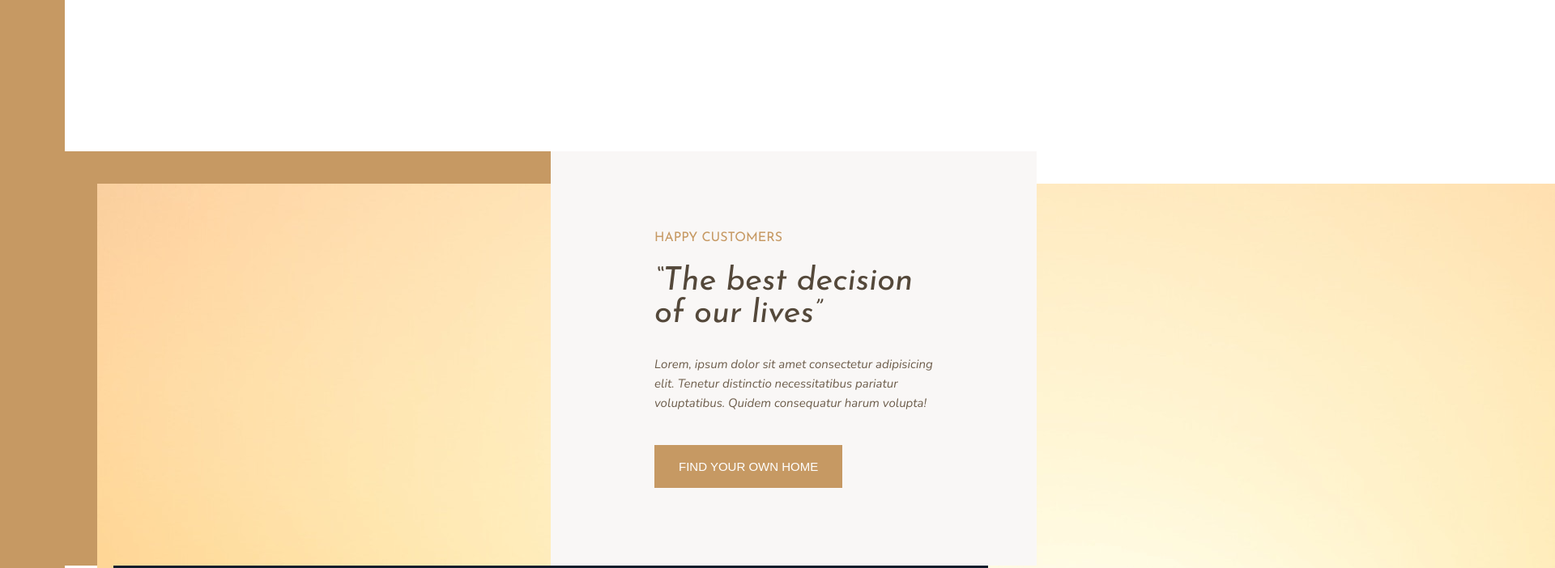
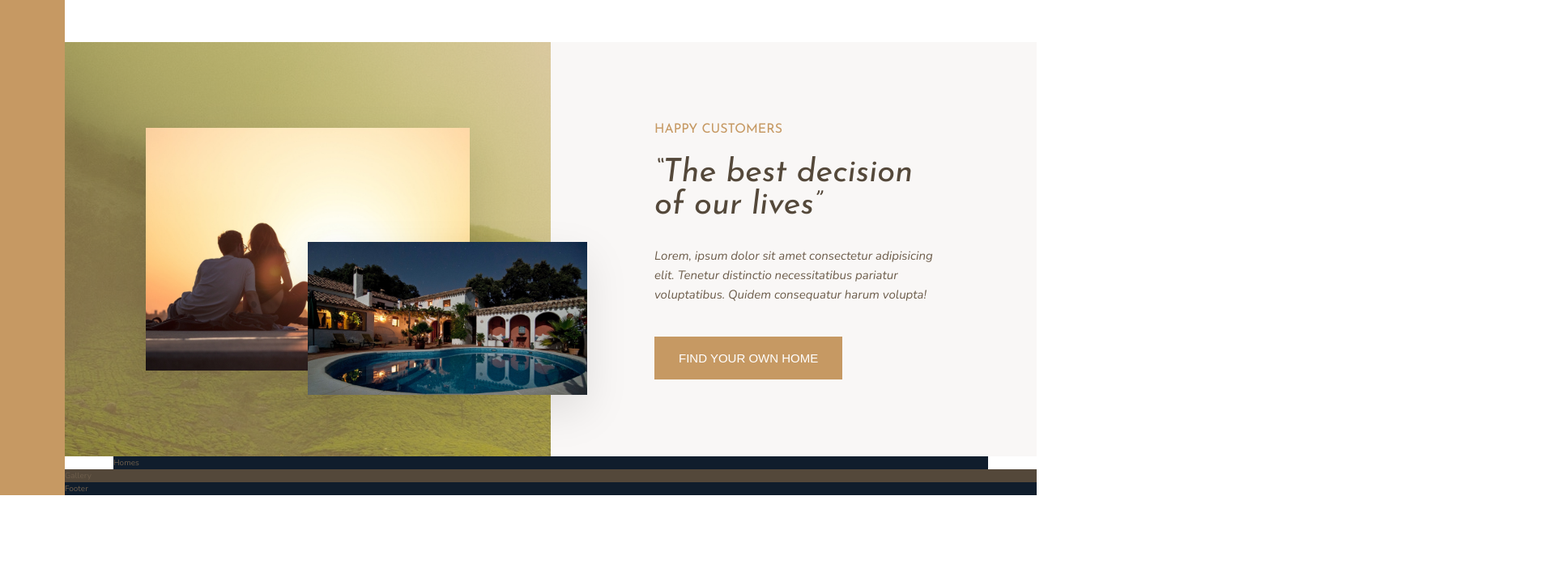
Before and after one commit to erhanertem/Website-Nexter, a website: page index.html in a window 1280 px wide. Shown: the part 1256-1958 px from the top of the page at 81% size, 1920 px wide, since content can reach past the window. After the commit the page ends 1868 px from the top, so only its background shows below. Drawn offline with nearby package versions, Linux system fonts and the light colour scheme.

Commit message:
Add story section left wing CSS

```diff
--- a/sass/_base.scss
+++ b/sass/_base.scss
@@ -41,15 +41,13 @@ body {
 	grid-template-rows: 80vh min-content 40vw repeat(3, min-content);
 	// 8rem for the sidebar + 8 equal columns occupying the viewport width - 14rem max and minimum as possible to fit the content squezzed between 2 1fr columns which shrink/grows freely
 	grid-template-columns:
-		[sidebar-start] 8rem [sidebar-end full-start] minmax(
-			6rem,
-			1fr
-		) [center-start] repeat(8, [col-start] minmax(min-content, 14rem) [col-end])
+		[sidebar-start] 8rem [sidebar-end full-start] minmax(6rem, 1fr)
+		[center-start] repeat(8, [col-start] minmax(min-content, 14rem) [col-end])
 		[center-end] minmax(6rem, 1fr) [full-end];
 
-	//temp
-	& > * {
-		padding: 40px;
-		font-size: 3rem;
-	}
+	// //temp for designing table areas
+	// & > * {
+	// 	padding: 40px;
+	// 	font-size: 3rem;
+	// }
 }
--- a/sass/_story.scss
+++ b/sass/_story.scss
@@ -2,6 +2,33 @@
 	&__pictures {
 		background-color: $color-primary;
 		grid-column: full-start/col-end 4;
+
+		background-image: linear-gradient(
+				rgba($color-primary, 0.5),
+				rgba($color-primary, 0.5)
+			),
+			url(../img/back.jpg);
+
+		// turn this into a sub-grid container
+		display: grid;
+		grid-template-columns: repeat(6, 1fr);
+		grid-template-rows: repeat(6, 1fr);
+		align-items: center;
+	}
+
+	&__img--1 {
+		width: 100%;
+		grid-row: 2/6;
+		grid-column: 2/6;
+		box-shadow: 0 2rem 5rem rgba(#000, 0.1);
+	}
+
+	&__img--2 {
+		width: 115%;
+		grid-row: 4/6;
+		grid-column: 4/7;
+		z-index: 2;
+		box-shadow: 0 2rem 5rem rgba(#000, 0.1);
 	}
 
 	&__content {
```
Also changed, not shown: sass/main.css, 1 other file.
